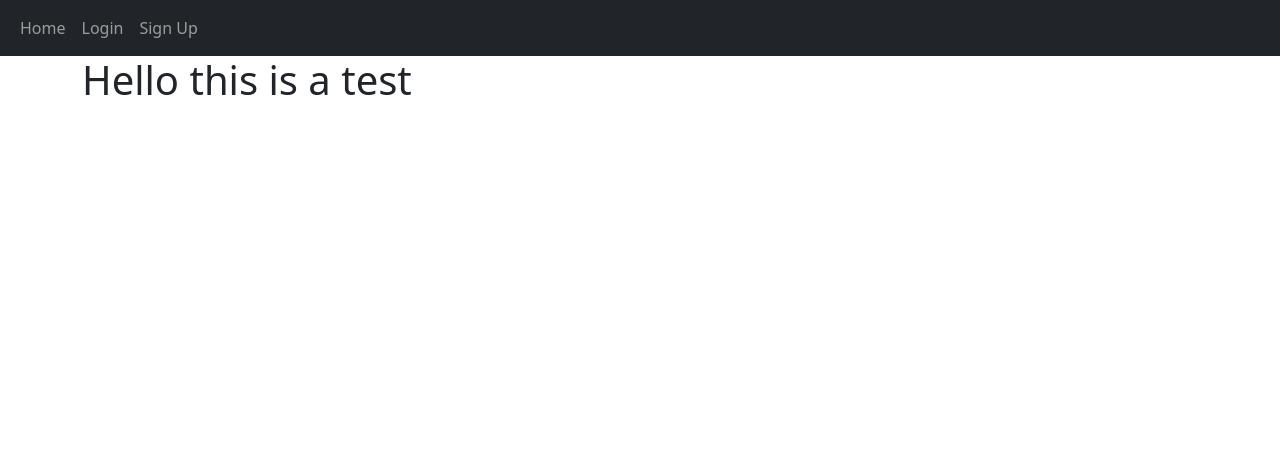
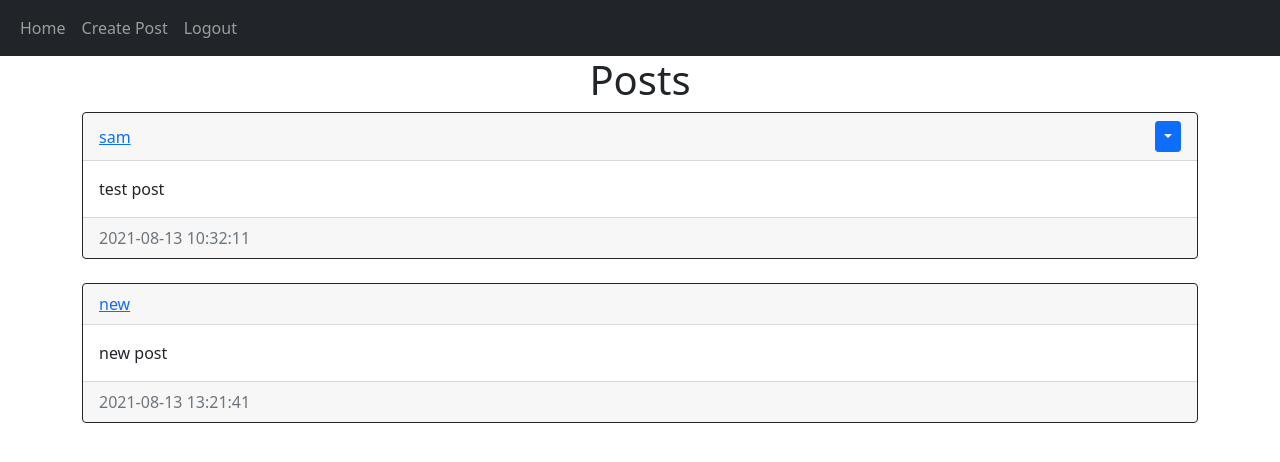
Before and after one commit to Sanju-S/FlaskBlog, a Flask app: page / in a window 1280 px wide. Shown: the top 462 px of the page. Run offline with Flask 2, Linux system fonts and the light colour scheme; a user stored in the database is signed in; data comes from the database, SQL or seed files in the repository; both versions use the stored data as it was after the commit.

Commit message:
Can create posts

```diff
--- a/website/__init__.py
+++ b/website/__init__.py
@@ -2,6 +2,7 @@ from flask import Flask
 from flask_sqlalchemy import SQLAlchemy
 from os import path
 from flask_login import LoginManager
+
 
 db = SQLAlchemy()
 DB_NAME = "database.db"
--- a/website/auth.py
+++ b/website/auth.py
@@ -24,7 +24,7 @@ def login():
         else:
             flash('Email does not exist!', category='error')
 
-    return render_template("login.html")
+    return render_template("login.html", user=current_user)
 
 
 @auth.route("/sign-up", methods=['GET', 'POST'])
@@ -55,7 +55,7 @@ def sign_up():
             flash('User Created')
             return redirect(url_for('views.home'))
 
-    return render_template("sign-up.html")
+    return render_template("sign-up.html", user=current_user)
 
 
 @auth.route("/logout")
--- a/website/templates/base.html
+++ b/website/templates/base.html
@@ -14,8 +14,13 @@
             <div class="collapse navbar-collapse" id="navbar">
                 <div class="navbar-nav">
                     <a class="nav-item nav-link" href="/home">Home</a>
+                    {% if user.is_authenticated %}
+                    <a class="nav-item nav-link" href="/create-post">Create Post</a>
+                    <a class="nav-item nav-link" href="/logout">Logout</a>
+                    {% else %}
                     <a class="nav-item nav-link" href="/login">Login</a>
                     <a class="nav-item nav-link" href="/sign-up">Sign Up</a>
+                    {% endif %}
                 </div>
             </div>
         </div>
--- a/website/templates/home.html
+++ b/website/templates/home.html
@@ -1,5 +1,2 @@
-{% extends "base.html" %}
+{% extends "posts_div.html" %}
 {% block title %}Home{% endblock %}
-{% block content %}
-<h1>Hello this is a test</h1>
-{% endblock %}
--- a/website/templates/posts_div.html
+++ b/website/templates/posts_div.html
@@ -1,5 +1,30 @@
 {% extends "base.html" %}
-{% block title %}Home{% endblock %}
 {% block content %}
-<h1>Hello this is a test</h1>
+<h1 align="center">{% block header %}{% endblock %}Posts</h1>
+<div id="post">
+    {% for post in posts %}
+        <div class="card border-dark">
+            <div class="card-header d-flex justify-content-between align-items-center">
+                <a href="/posts/{{ post.user.username }}">{{ post.user.username }}</a>
+                {% if user.id == post.author %}
+                    <div class="btn-group">
+                        <button type="button" class="btn btn-sm btn-primary dropdown-toggle" data-bs-toggle="dropdown"></button>
+                        <ul class="dropdown-menu">
+                            <li><a href="/delete-post/{{post.id}}" class="dropdown-item">Delete</a> </li>
+                        </ul>
+                    </div>
+                {% endif %}
+            </div>
+            <div class="card-body">
+                <div class="card-text">
+                    {{ post.text }}
+                </div>
+            </div>
+            <div class="card-footer text-muted">
+                {{ post.date_created }}
+            </div>
+        </div>
+        <br>
+    {% endfor %}
+</div>
 {% endblock %}
--- a/website/views.py
+++ b/website/views.py
@@ -1,5 +1,7 @@
-from flask import Blueprint, render_template
+from flask import Blueprint, render_template, request, flash, redirect, url_for
 from flask_login import login_required, current_user
+from .models import Post, User
+from . import db
 
 views = Blueprint("views", __name__)
 
@@ -8,4 +10,51 @@ views = Blueprint("views", __name__)
 @views.route("/home")
 @login_required
 def home():
-    return render_template("home.html", name=current_user.username)
+    posts = Post.query.all()
+    return render_template("home.html", user=current_user, posts=posts)
+
+
+@views.route("/create-post", methods=['GET', 'POST'])
+@login_required
+def create_post():
+    if request.method == 'POST':
+        text = request.form.get('text')
+
+        if not text:
+            flash('Post cannot be empty!', category='error')
+        else:
+            post = Post(text=text, author=current_user.id)
+            db.session.add(post)
+            db.session.commit()
+            flash('Post created!', category='success')
+            return redirect(url_for('views.home'))
+
+    return render_template('create_post.html', user=current_user)
+
+
+@views.route("/delete-post/<id>")
+@login_required
+def delete_post(id):
+    post = Post.query.filter_by(id=id).first()
+    if not post:
+        flash('Post does not exist!', category='error')
+    elif current_user.id != post.user.id:
+        flash('You do not have the permission to delete it', category='error')
+    else:
+        db.session.delete(post)
+        db.session.commit()
+        flash('Post deleted!', category='success')
+    return redirect(url_for('views.home'))
+
+
+@views.route("/posts/<username>")
+@login_required
+def posts_by_user(username):
+    user = User.query.filter_by(username=username).first()
+
+    if not user:
+        flash('No user with that username exists', category='error')
+        return redirect(url_for('views.home'))
+
+    posts = Post.query.filter_by(author=user.id).all()
+    return render_template("posts.html", user=current_user, posts=posts, username=username)
```
Also changed, not shown: website/models.py (+8 -0 lines), website/templates/create_post.html (+9 -1 lines), website/templates/posts.html (+3 -5 lines), website/database.db.
